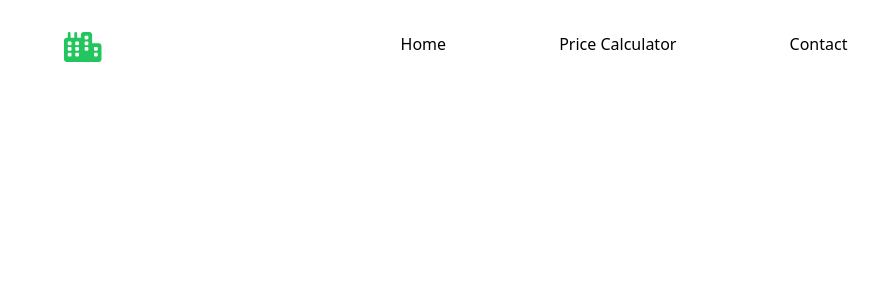
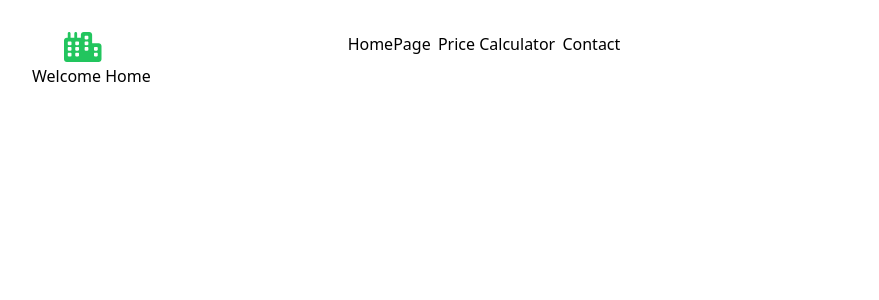
Before and after one commit to nadgobxe/price-calc, a React (Create React App) app: page / in a window 1280 px wide. Shown: the top 300 px of the page, without its empty margins (48-927 px from the left). Built offline with nearby package versions, Linux system fonts and the light colour scheme.

Commit message:
implement Routes

```diff
--- a/src/App.js
+++ b/src/App.js
@@ -2,19 +2,20 @@ import logo from './logo.svg';
 import './App.css';
 import React, {useState} from "react";
 import NavBar from './components/NavBar';
+import HomePage from './pages/HomePage';
 import Admin from './pages/Admin';
 import {Route, Routes} from 'react-router-dom';
+import PriceCalc from './pages/PriceCalc';
+import Contact from './pages/Contact';
 
 
 export default function App() {
 
-  const [menu, setMenu] = useState(
-    [
-      'Home',
-      'Price Calculator',
-      'Contact'
-    ]
-  )
+  const [menu, setMenu] = useState([
+    { name: 'HomePage', path: '/', component: HomePage },
+    { name: 'Price Calculator', path: '/price-calc', component: PriceCalc },
+    { name: 'Contact', path: '/contact', component: Contact },
+  ]);
 
   const handleMenu = (newMenu) => {
     setMenu(newMenu)
@@ -25,8 +26,10 @@ export default function App() {
       <div className="px-20">
       <NavBar menu={menu} />
       <Routes>
-        <Route></Route>
-      </Routes>
+      {menu.map(menuItem => (
+            <Route key={menuItem.path} path={menuItem.path} element={React.createElement(menuItem.component)} />
+          ))}
+        </Routes>
       </div>
     </>
   )
--- a/src/components/NavBar.js
+++ b/src/components/NavBar.js
@@ -1,10 +1,9 @@
-import React, {useState} from "react";
+import React, { useState } from "react";
 import { FontAwesomeIcon } from "@fortawesome/react-fontawesome";
 import { faCity } from "@fortawesome/free-solid-svg-icons";
 import { NavLink } from "react-router-dom";
 
-export default function NavBar({menu}) {
-
+export default function NavBar({ menu }) {
   return (
     <>
       <div className="mx-8 mt-8 container flex flex-row">
@@ -14,13 +13,15 @@ export default function NavBar({menu}) {
             icon={faCity}
           />
         </div>
-        <div className="basis-1/2 flex flex-row content-center justify-around">
-            {menu && menu.map((menuItem) => (
-                <NavLink to={`/${menuItem.replace(/\s+/g, '').toLowerCase()}`} key={menuItem}>
-                {menuItem}
-              </NavLink>
-            ) )}
-        </div>
+        <nav className="basis-1/2 flex flex-row content-center justify-start">
+          <ul className="basis-1/2 flex flex-row content-center justify-around">
+            {menu.map((item) => (
+              <li key={item.path}>
+                <NavLink to={item.path}>{item.name}</NavLink>
+              </li>
+            ))}
+          </ul>
+        </nav>
       </div>
     </>
   );
--- /dev/null
+++ b/src/pages/HomePage.js
@@ -0,0 +1,9 @@
+import React from "react";
+
+export default function HomePage() {
+    return (
+        <>
+            <h1>Welcome Home</h1>
+        </>
+    )
+}
```
